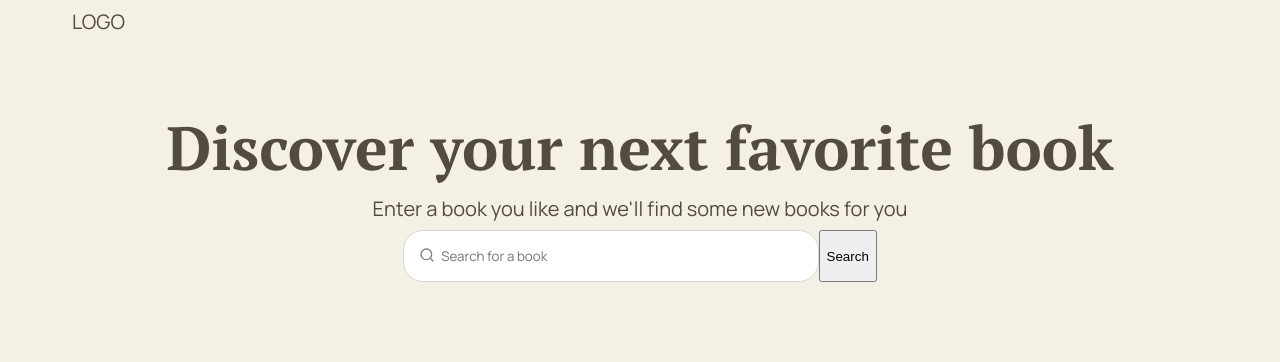
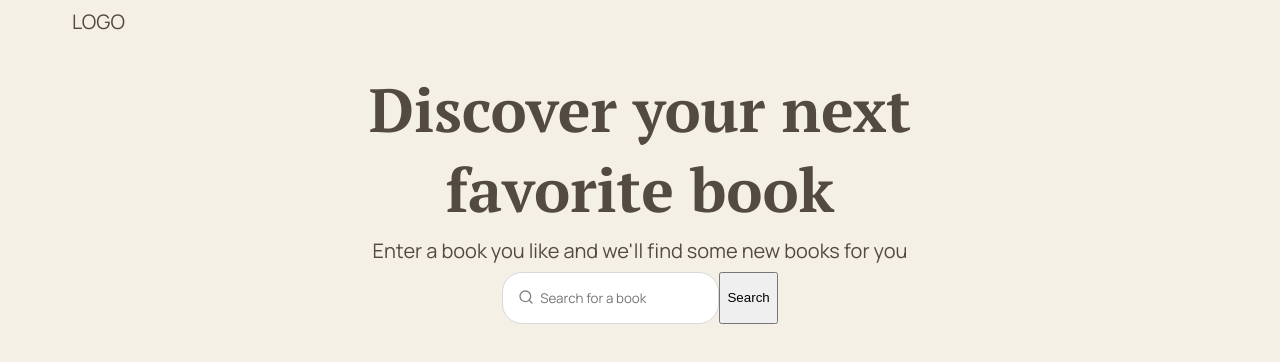
Before and after one commit to itannady/bookworm, a React (Create React App) app in the folder client/: page / in a window 1280 px wide. Shown: the top 362 px of the page. Built offline with nearby package versions, Linux system fonts and the light colour scheme.

Commit message:
fix: adjust margins for hero

```diff
--- a/client/src/components/Hero/Hero.js
+++ b/client/src/components/Hero/Hero.js
@@ -17,7 +17,9 @@ function Hero(props) {
     <>
       <HeroContainer>
         <ContentWrapper>
-          <h1>Discover your next favorite book</h1>
+          <h1>
+            Discover your next <br /> favorite book
+          </h1>
           <h4>Enter a book you like and we'll find some new books for you</h4>
           <SearchBar
             handleSubmit={handleSubmit}
--- a/client/src/components/Hero/HeroStyles.js
+++ b/client/src/components/Hero/HeroStyles.js
@@ -8,7 +8,7 @@ export const HeroContainer = styled.header`
 `;
 
 export const ContentWrapper = styled.header`
-  margin: 5%;
+  margin: 2% 5%;
   max-width: 1000px;
   display: flex;
   flex-direction: column;
```
